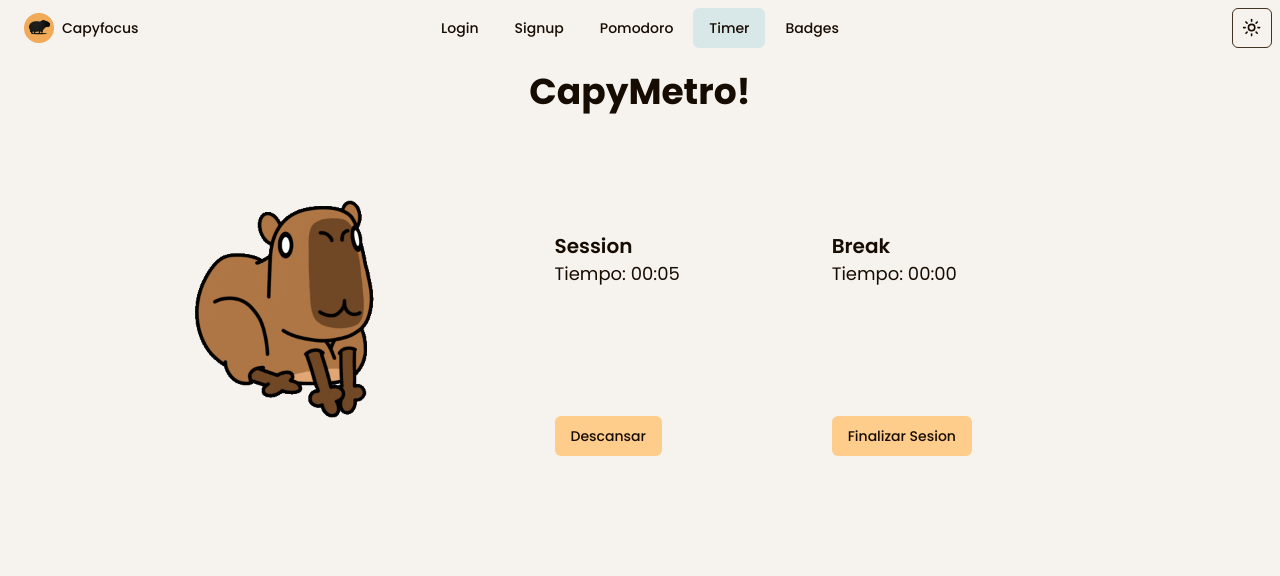
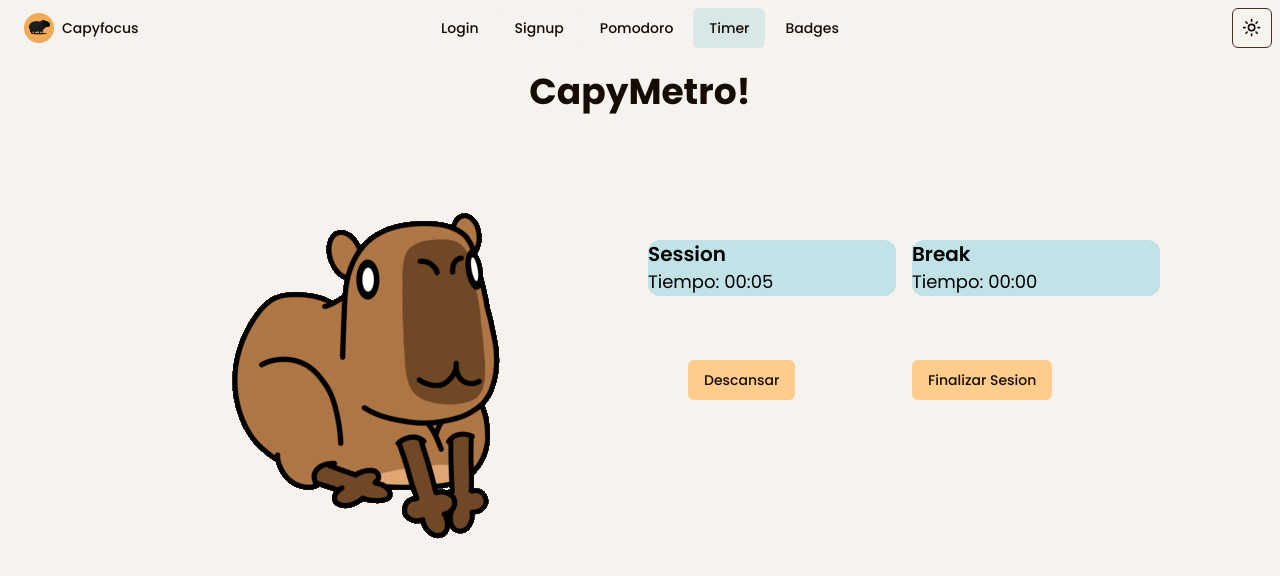
Before and after one commit to alanmoyano/capyfocus, a React (Vite) app: page /timer in a window 1280 px wide. Shown: the top 576 px of the page. Built offline with nearby package versions, Linux system fonts and the light colour scheme.

Commit message:
Estuve en el Timer

```diff
--- a/src/components/Timer.tsx
+++ b/src/components/Timer.tsx
@@ -18,9 +18,7 @@ function formatTime(seconds: number) {
 export function ActualTimer({ time, mode }: { time: number; mode: Mode }) {
   return (
     <>
-      <h2 className='text-xl font-semibold'>
-        {mode}
-      </h2>
+      <h2 className='text-xl font-semibold'>{mode}</h2>
 
       <span className='text-lg'>Tiempo: {formatTime(time)}</span>
     </>
@@ -65,16 +63,22 @@ export default function Timer() {
   return (
     <>
       <h1 className='mt-4 text-4xl font-bold'>CapyMetro!</h1>
-      <section className='flex flex-col  md:flex-row'>
-        <div className='m-auto'>
+
+      <div className=' grid min-h-screen grid-cols-2 gap-4'>
+
+        {/* Columna 1:  */}
+        <div className='col-span-1 p-4  '>
           <img src='/idle.gif' />
         </div>
-      <div className='container'>
 
-        <section className='flex  p-10  mt-20'>
-          <div className='container'>
+        {/* Columna 2:*/}
+        <div className='col-span-1 grid grid-cols-2 gap-4 mt-32'>
+          <div className='text-black'>
+            <div className='bg-accent/90 rounded-xl'>
+
             <ActualTimer mode={'Session'} time={Sessioncountup} />
-            <div className='mb-32'></div>
+            </div>
+            <div className='mt-16 ml-10'>
               <Button
                 onClick={() => {
                   setIsActive(prev => !prev)
@@ -83,9 +87,14 @@ export default function Timer() {
                 {isActive ? 'Descansar' : 'Estudiar'}
               </Button>
             </div>
-          <div className='container d-flex '>
+          </div>
+
+          <div className=' text-black'>
+              <div className='bg-accent/90 rounded-xl'>
+
             <ActualTimer mode={'Break'} time={Breakcountup} />
-            <div className='mb-32'></div>
+              </div>
+            <div className='mt-16'>
               <Button
                 className='flex flex-col'
                 onClick={() => {
@@ -95,13 +104,9 @@ export default function Timer() {
                 Finalizar Sesion
               </Button>
             </div>
-        </section>
           </div>
-
-      </section>
-        <div className='row flex flex-col items-center justify-center'></div>
-
-
+        </div>
+      </div>
 
       {/* {pomodoroCount.current >= pomodoroSessions && (
         <Confetti effectCount={1} />
```
Lines whose indentation alone changed are shown as unchanged.
